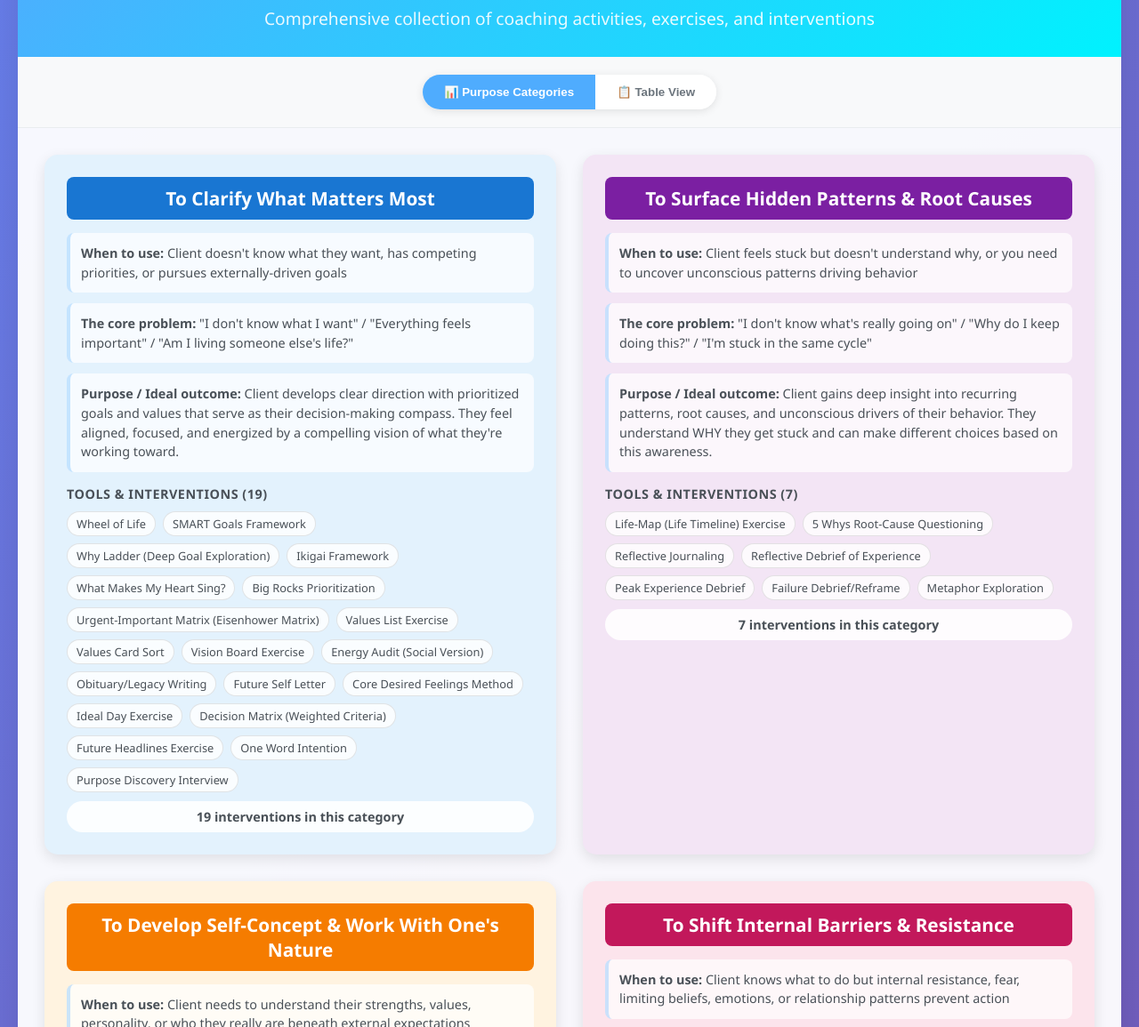
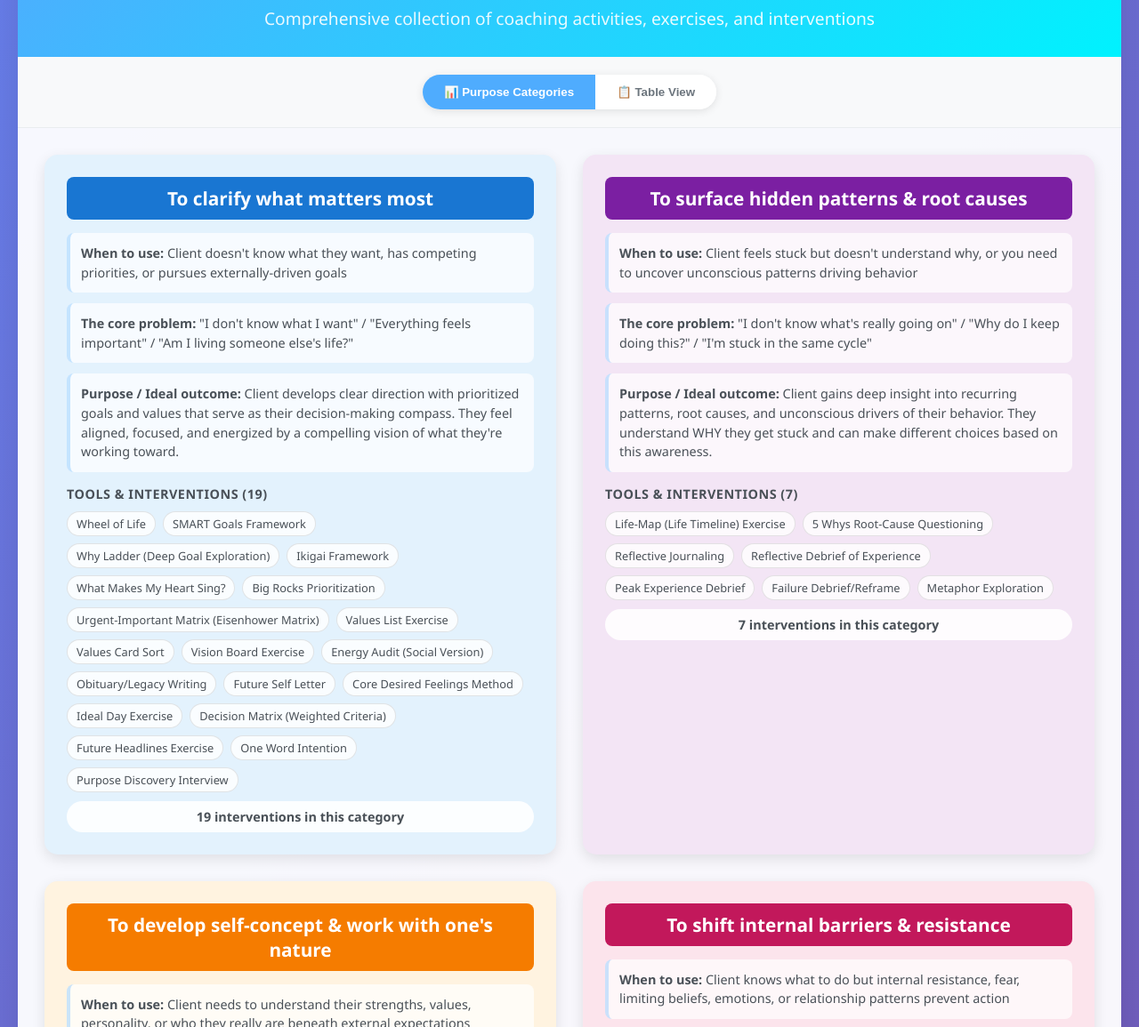
Before and after one commit to preetoshii/coaching-interventions-database, a plain HTML site: page index.html in a window 1280 px wide. Shown: the part 108-1263 px from the top of the page at 89% size. Drawn offline with Linux system fonts and the light colour scheme.

Commit message:
Convert all category titles to sentence case
- Changed all purpose category names from Title Case to Sentence case
- Updated both the purposeCategories object and filter dropdown options
- Provides more modern, less formal appearance
- Also removed local interventions.html file (no longer needed)

```diff
--- a/index.html
+++ b/index.html
@@ -588,11 +588,11 @@
 
                 <select id="purposeFilter" class="filter-select">
                     <option value="all">All Purpose Categories</option>
-                    <option value="clarify">To Clarify What Matters Most</option>
-                    <option value="surface">To Surface Hidden Patterns & Root Causes</option>
-                    <option value="identity">To Build Self-Awareness & Authentic Identity</option>
-                    <option value="shift">To Shift Internal Barriers & Resistance</option>
-                    <option value="action">To Enable Consistent Action & Follow-Through</option>
+                    <option value="clarify">To clarify what matters most</option>
+                    <option value="surface">To surface hidden patterns & root causes</option>
+                    <option value="identity">To develop self-concept & work with one's nature</option>
+                    <option value="shift">To shift internal barriers & resistance</option>
+                    <option value="action">To enable consistent action & follow-through</option>
                 </select>
 
                 <select id="timescaleFilter" class="filter-select">
@@ -685,7 +685,7 @@
     <script>
         const purposeCategories = {
             'clarify': {
-                name: 'To Clarify What Matters Most',
+                name: 'To clarify what matters most',
                 whenToUse: 'Client doesn\'t know what they want, has competing priorities, or pursues externally-driven goals',
                 coreProblem: '"I don\'t know what I want" / "Everything feels important" / "Am I living someone else\'s life?"',
                 purpose: 'Client develops clear direction with prioritized goals and values that serve as their decision-making compass. They feel aligned, focused, and energized by a compelling vision of what they\'re working toward.',
@@ -693,7 +693,7 @@
                 badge: '#1976d2'
             },
             'surface': {
-                name: 'To Surface Hidden Patterns & Root Causes',
+                name: 'To surface hidden patterns & root causes',
                 whenToUse: 'Client feels stuck but doesn\'t understand why, or you need to uncover unconscious patterns driving behavior',
                 coreProblem: '"I don\'t know what\'s really going on" / "Why do I keep doing this?" / "I\'m stuck in the same cycle"',
                 purpose: 'Client gains deep insight into recurring patterns, root causes, and unconscious drivers of their behavior. They understand WHY they get stuck and can make different choices based on this awareness.',
@@ -701,7 +701,7 @@
                 badge: '#7b1fa2'
             },
             'identity': {
-                name: 'To Develop Self-Concept & Work With One\'s Nature',
+                name: 'To develop self-concept & work with one\'s nature',
                 whenToUse: 'Client needs to understand their strengths, values, personality, or who they really are beneath external expectations',
                 coreProblem: '"I don\'t really know myself" / "What are my strengths?" / "Am I being authentic?"',
                 purpose: 'Client develops profound self-knowledge of their natural talents, core values, personality patterns, and authentic identity. They can confidently leverage their strengths and make choices aligned with who they truly are.',
@@ -709,7 +709,7 @@
                 badge: '#f57c00'
             },
             'shift': {
-                name: 'To Shift Internal Barriers & Resistance',
+                name: 'To shift internal barriers & resistance',
                 whenToUse: 'Client knows what to do but internal resistance, fear, limiting beliefs, emotions, or relationship patterns prevent action',
                 coreProblem: '"I know what I should do but something stops me" / "I\'m my own worst enemy" / "My relationships drain me" / "I feel stuck emotionally"',
                 purpose: 'Client transforms limiting beliefs, processes difficult emotions, and develops healthier relationship patterns. They access greater freedom, resilience, and agency to pursue their goals without internal sabotage.',
@@ -717,7 +717,7 @@
                 badge: '#c2185b'
             },
             'action': {
-                name: 'To Enable Consistent Action & Follow-Through',
+                name: 'To enable consistent action & follow-through',
                 whenToUse: 'Client has clarity and motivation but struggles with execution, consistency, or turning insights into sustainable behavior',
                 coreProblem: '"I start but don\'t finish" / "I lose momentum" / "I need better systems"',
                 purpose: 'Client develops reliable systems and structures that support consistent action toward their goals. They build sustainable habits, maintain momentum through challenges, and successfully bridge the gap between intention and execution.',
```
